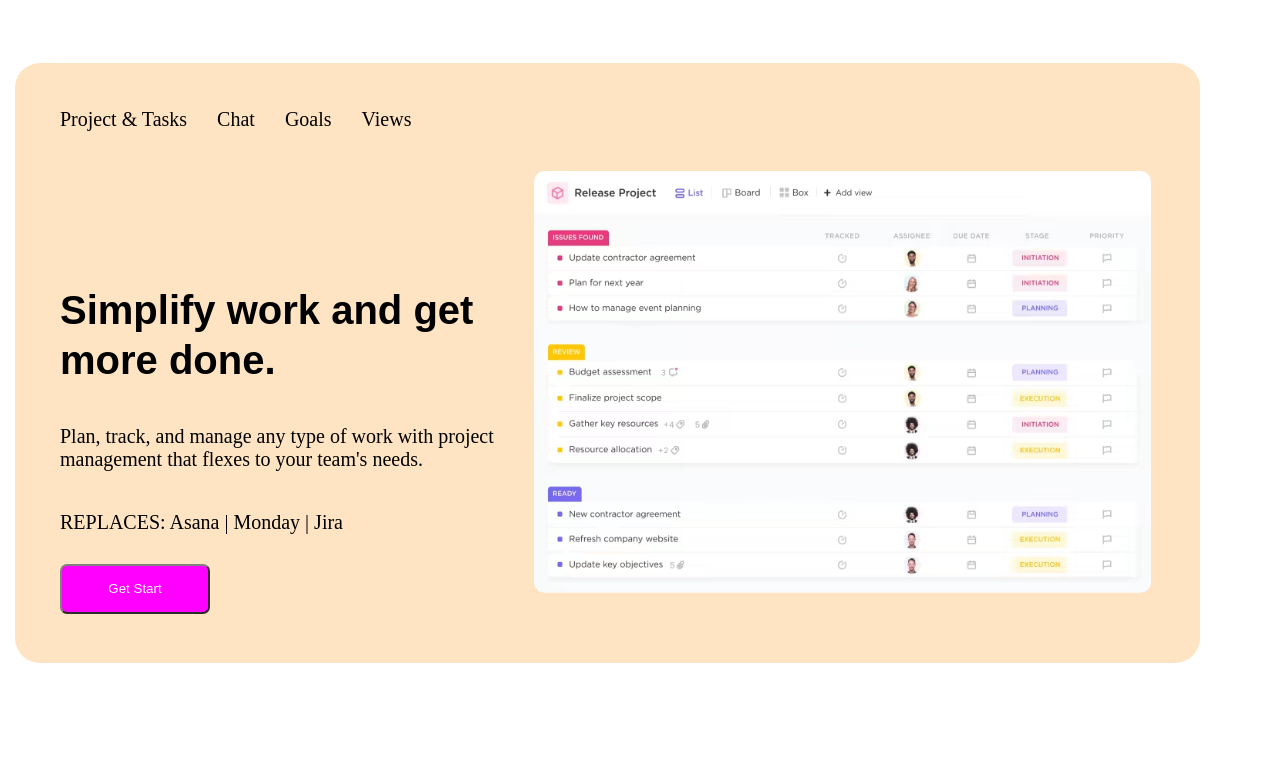
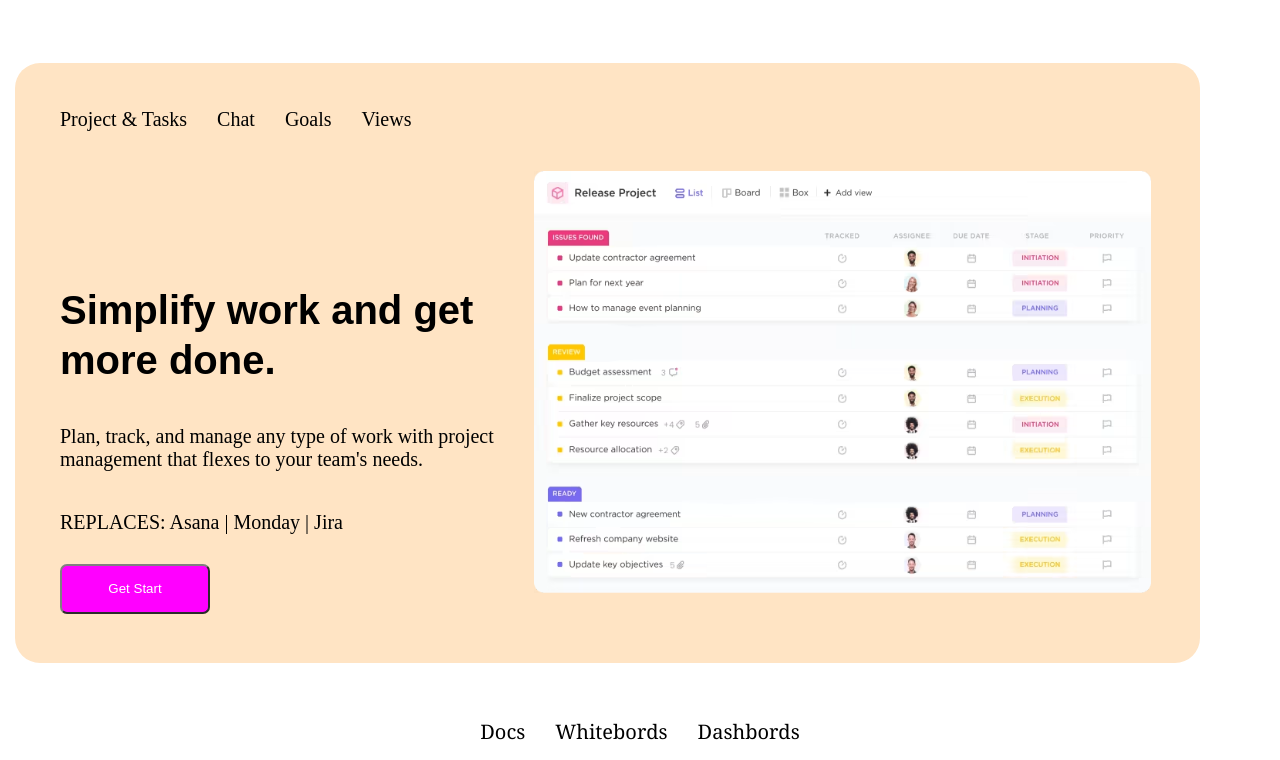
Before and after one commit to Jacquet12/ClickUpProject, a React (Create React App) app in the folder clickup/: page / in a window 1280 px wide. Shown: the part 1371-2131 px from the top of the page. Before the commit the page ends 2074 px from the top, so only its background shows below. Built offline with nearby package versions, Linux system fonts and the light colour scheme.

Commit message:
creation of the third session of the page

```diff
--- a/clickup/src/App.js
+++ b/clickup/src/App.js
@@ -16,6 +16,7 @@ import CU_3_0_Teaser from "./images/CU_3.0_Teaser.png"
 
 import './styles/styles.css'
 import Card from "./components/Card"
+import SecondeCard from "./components/SecondeCard"
 function App() {
   return (
     <>
@@ -158,6 +159,8 @@ function App() {
     </div>
 
     <Card />
+
+    <SecondeCard />
     </>
   );
 }
--- /dev/null
+++ b/clickup/src/components/SecondeCard.js
@@ -0,0 +1,19 @@
+import'../styles/secondeCardStyles.css'
+function SecondeCard() {
+
+  return (
+    <div className="container-secondeCard">
+      <div className="secondeCard-header">
+          <li className="secondeCard-headertexte1">Docs</li>
+          <li className="secondeCard-headerTexte2">Whitebords</li>
+          <li className="secondeCard-headerTexte3">Dashbords</li>
+      </div>
+
+      <div className=""></div>
+
+
+    </div>
+  );
+}
+
+export default SecondeCard;
--- /dev/null
+++ b/clickup/src/styles/secondeCardStyles.css
@@ -0,0 +1,18 @@
+*{
+    margin: 0;
+    padding: 0;
+    box-sizing: border-box;
+}
+
+.secondeCard-header li{
+    padding: 15px;
+    display:inline-block;
+    font-family: Georgia, 'Times New Roman', Times, serif;
+    font-size: 20px;
+}
+
+.secondeCard-header{
+    display: flex;
+    align-items: center;
+    justify-content: center;
+}
--- a/clickup/src/styles/styles1.css
+++ b/clickup/src/styles/styles1.css
@@ -2,7 +2,7 @@
     margin: 0;
     padding: 0;
     box-sizing: border-box;
-} */
+}*/
 
 .container-secondePage{
     width: 100%;
```
Also changed, not shown: clickup/src/images/projects_tasksf.avif (added).
